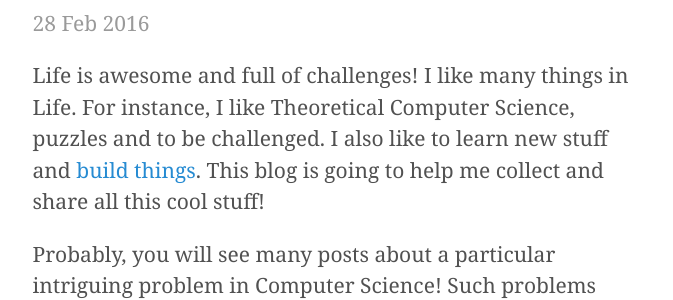
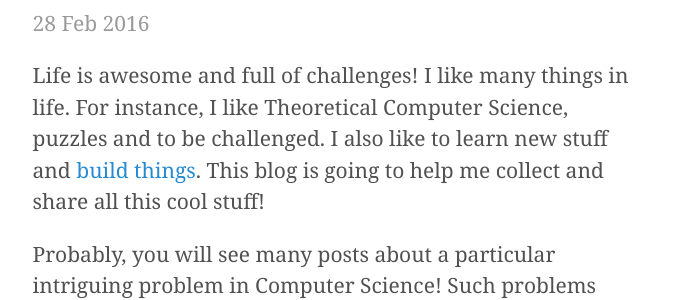
Before and after one commit to zydeon/blog, a Jekyll site: the page built from _posts/2016-02-28-first-commit.md, in a window 1280 px wide. Shown: the part 171-471 px from the top of the page, without its empty margins (303-976 px from the left). Built offline with Jekyll 4.4.1, drawn with Linux system fonts in a browser that asks for light colours; nearby versions of some CDN libraries; comment, search, counter and statistics services are not loaded.

```diff
--- a/_posts/2016-02-28-first-commit.md
+++ b/_posts/2016-02-28-first-commit.md
@@ -4,7 +4,7 @@ title: First commit
 published: true
 ---
 
-Life is awesome and full of challenges! I like many things in Life. For instance, I like Theoretical Computer Science, puzzles and to be challenged. I also like to learn new stuff and [build things]({{ site.github }}). This blog is going to help me collect and share all this cool stuff!
+Life is awesome and full of challenges! I like many things in life. For instance, I like Theoretical Computer Science, puzzles and to be challenged. I also like to learn new stuff and [build things]({{ site.github }}). This blog is going to help me collect and share all this cool stuff!
 
 Probably, you will see many posts about a particular intriguing problem in Computer Science! Such problems might come, for example, from programming contests, research papers, or pretty much anywhere, as long as they keep me awaken at night. I will also publish topics on TCS which I find too fascinating to be left alone unnoticed. These will mostly be related to algorithms and combinatorial optimisation and they might arise from places like [1] or [2].
 
```
